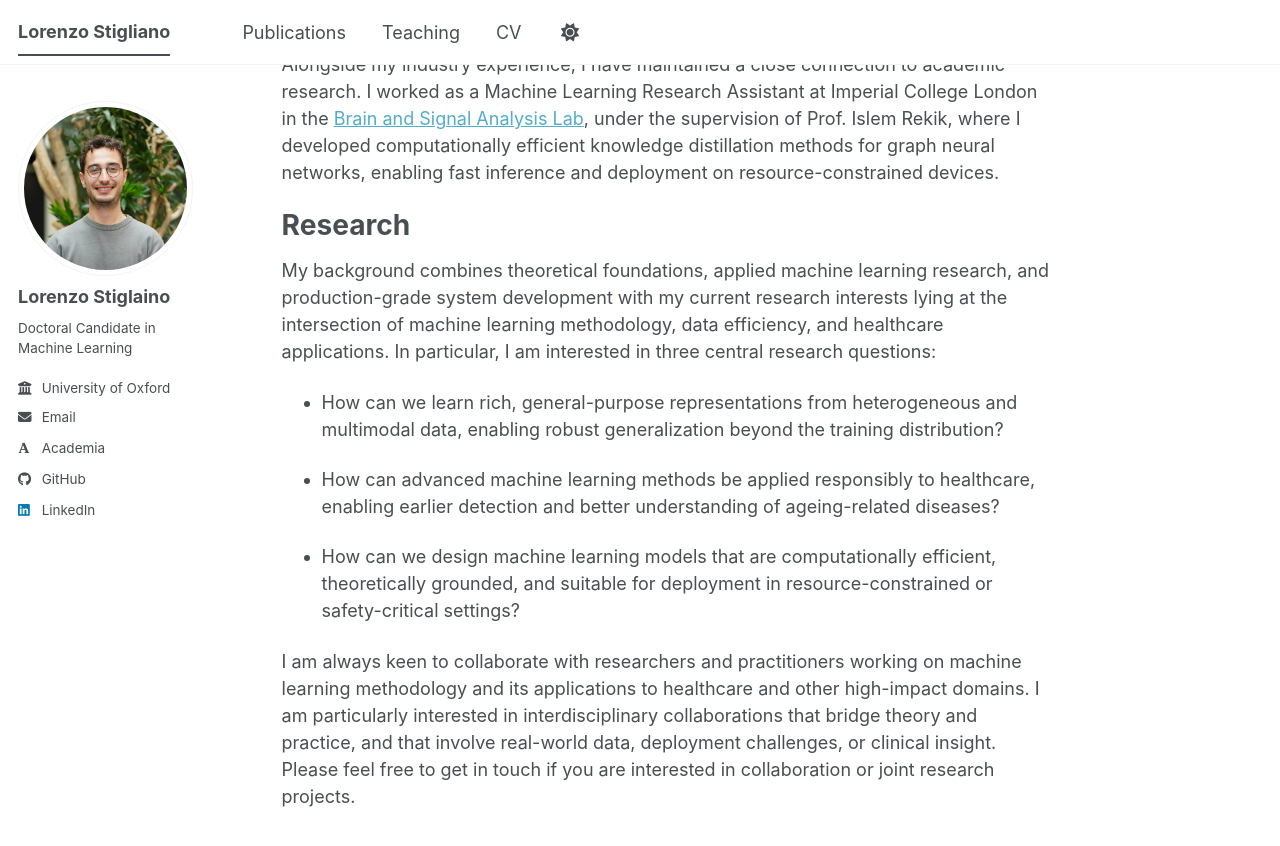
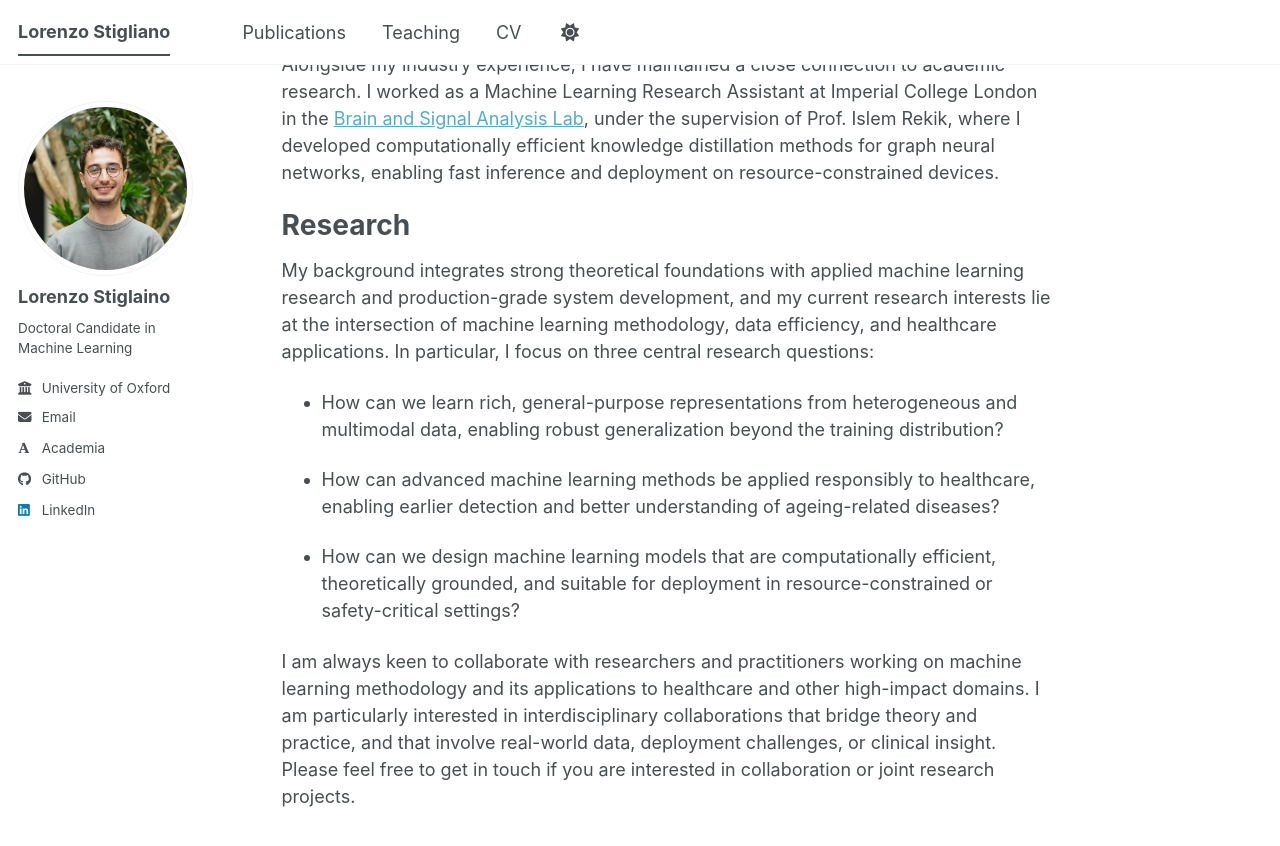
Before and after one commit to LorenzoStigliano/lorenzostigliano.github.io, a Jekyll site: the page built from _pages/about.md, in a window 1280 px wide and 900 px high, scrolled down 544 px. Shown: the top 846 px of the window. Built offline with Jekyll 4.4.1, drawn with Linux system fonts in a browser that asks for light colours; some web fonts are replaced; a script bundle is joined from its source files by our own code; library files that are not in the unit come from our copies.

```diff
--- a/_pages/about.md
+++ b/_pages/about.md
@@ -16,7 +16,7 @@ I previously worked in industry as a Data Scientist in Applied AI & Machine Lear
 Research
 ======
 
-My background combines theoretical foundations, applied machine learning research, and production-grade system development with my current research interests lying at the intersection of machine learning methodology, data efficiency, and healthcare applications. In particular, I am interested in three central research questions:
+My background integrates strong theoretical foundations with applied machine learning research and production-grade system development, and my current research interests lie at the intersection of machine learning methodology, data efficiency, and healthcare applications. In particular, I focus on three central research questions:
 
 - How can we learn rich, general-purpose representations from heterogeneous and multimodal data, enabling robust generalization beyond the training distribution?
 
```
Also changed, not shown: _pages/cv.md (+3 -1 lines), _publications/2021-05-01-undergrad-thesis.md (+1 -1 lines), 1 other file.
